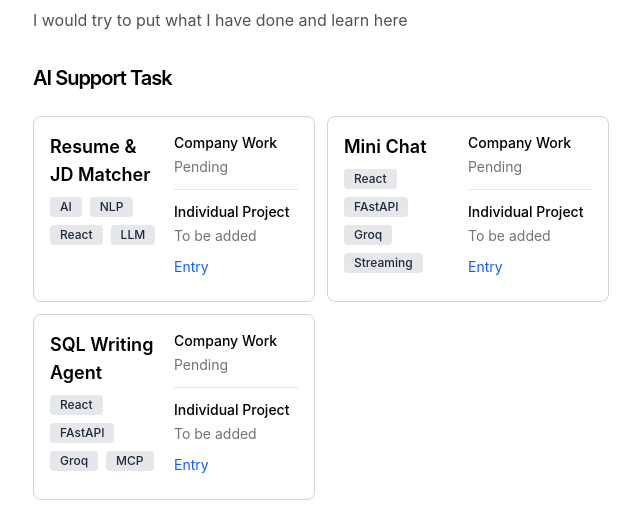
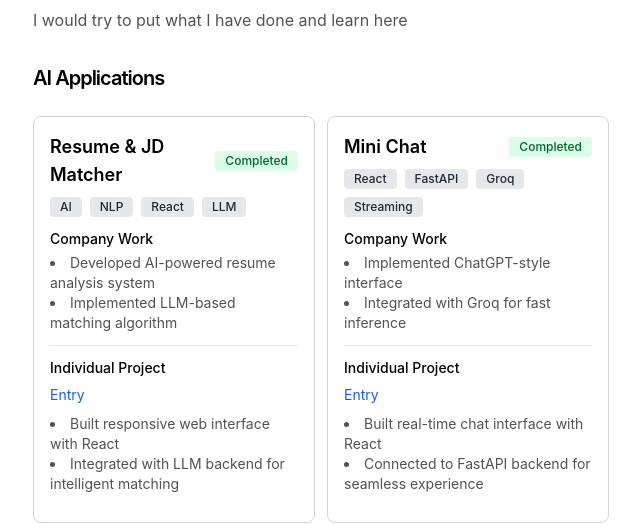
Before and after one commit to CharlotteYW/my-portfolio, a Next.js app: page / in a window 1280 px wide. Shown: the part 300-825 px from the top of the page, without its empty margins (319-959 px from the left). Built offline with nearby package versions, Linux system fonts and the light colour scheme.

Commit message:
AI update 2026-06-19 23:41

```diff
--- /dev/null
+++ b/app/components/project-bullet.tsx
@@ -0,0 +1,39 @@
+import Link from 'next/link'
+
+interface ProjectBulletProps {
+  title: string
+  items: string[]
+  showEntry?: string
+}
+
+export function ProjectBullet({ title, items, showEntry }: ProjectBulletProps) {
+  if (!items || items.length === 0) {
+    return (
+      <div className="mb-3">
+        <h4 className="font-medium text-sm mb-1">{title}</h4>
+        <p className="text-sm text-neutral-500">{showEntry ? 'To be added' : 'Pending'}</p>
+      </div>
+    )
+  }
+
+  return (
+    <div className="mb-3">
+      <h4 className="font-medium text-sm mb-1">{title}</h4>
+      {showEntry && (
+        <div className="mb-2">
+          <Link
+            href={showEntry}
+            className="text-sm text-blue-600 hover:text-blue-800 dark:text-blue-400 dark:hover:text-blue-300"
+          >
+            Entry
+          </Link>
+        </div>
+      )}
+      <ul className="text-sm list-disc list-inside text-neutral-600 dark:text-neutral-400">
+        {items.map((item, index) => (
+          <li key={index}>{item}</li>
+        ))}
+      </ul>
+    </div>
+  )
+}
--- a/app/components/project-card.tsx
+++ b/app/components/project-card.tsx
@@ -1,14 +1,14 @@
 import Link from 'next/link'
+import { ProjectBullet } from './project-bullet'
 
 interface ProjectCardProps {
   title: string
-  description: string
   href: string
   tags: string[]
   status?: 'In Progress' | 'Completed' | 'Planned'
   companyWork?: string[]
-  projectDescription?: string
-
+  individualProject?: string[]
+  individualProjectHref?: string
 }
 
 const statusConfig = {
@@ -28,19 +28,22 @@ const statusConfig = {
 
 export function ProjectCard({
   title,
-  description,
   href,
   tags,
   status='Completed',
   companyWork,
-  projectDescription
+  individualProject,
+  individualProjectHref
 }: ProjectCardProps) {
 return (
   <div className="border border-gray-300 dark:border-gray-700 rounded-lg p-4 transition-transform hover:scale-[1.02]">
-    <div className="flex flex-col md:flex-row">
-      <div className="md:w-1/2 mb-4 md:mb-0 md:pr-4">
+    <div className="mb-3">
+      <div className="flex items-center justify-between mb-2">
         <h3 className="text-lg font-semibold">{title}</h3>
-        <div className="mt-2 mb-3">
+        <span className={`text-xs font-medium px-2.5 py-0.5 rounded ${statusConfig[status].style}`}>
+          {statusConfig[status].label}
+        </span>
+      </div>
       <div className="flex flex-wrap gap-2">
         {tags.map((tag) => (
           <span
@@ -52,46 +55,21 @@ return (
         ))}
       </div>
     </div>
+
+    <div className="mb-3">
+      <ProjectBullet
+        title="Company Work"
+        items={companyWork}
+        showEntry={false}
+      />
     </div>
 
-      <div className="md:w-1/2">
-        {companyWork && companyWork.length > 0 && (
-          <div className="mb-3">
-            <h4 className="font-medium text-sm mb-1">Company Work</h4>
-            <ul className="text-sm list-disc list-inside text-neutral-600 dark:text-neutral-400">
-              {companyWork.map((work, index) => (
-                <li key={index}>{work}</li>
-              ))}
-            </ul>
-          </div>
-        )}
-
-        {(!companyWork || companyWork.length === 0) && (
-          <div className="mb-3">
-            <h4 className="font-medium text-sm mb-1">Company Work</h4>
-            <p className="text-sm text-neutral-500">Pending</p>
-          </div>
-        )}
-
     <div className="border-t border-gray-200 dark:border-gray-600 pt-3 mt-3">
-          <h4 className="font-medium text-sm mb-1">Individual Project</h4>
-          {projectDescription ? (
-            <p className="text-neutral-600 dark:text-neutral-400 text-sm">{projectDescription}</p>
-          ) : (
-            <p className="text-sm text-neutral-500">To be added</p>
-          )}
-          {href && (
-            <div className="mt-2">
-              <Link
-                href={href}
-                className="text-sm text-blue-600 hover:text-blue-800 dark:text-blue-400 dark:hover:text-blue-300"
-              >
-                Entry
-              </Link>
-            </div>
-          )}
-        </div>
-      </div>
+      <ProjectBullet
+        title="Individual Project"
+        items={individualProject}
+        showEntry={individualProjectHref}
+      />
     </div>
   </div>
 )
--- a/app/page.tsx
+++ b/app/page.tsx
@@ -22,28 +22,52 @@ export default function Page() {
       </div>
 
       <div className="my-8">
-        <h2 className="font-semibold text-xl mb-6 tracking-tighter">AI Support Task</h2>
+        <h2 className="font-semibold text-xl mb-6 tracking-tighter">AI Applications</h2>
         <div className="grid grid-cols-1 md:grid-cols-2 gap-3">
           <ProjectCard
             title="Resume & JD Matcher"
-            description="A tool that uses AI to analyze the match between a resume and a job description, providing a match score and insights for improvement."
             href="https://resume-match-ox1akazjv-charlotte-yw-s-projects.vercel.app/"
             tags={['AI', 'NLP', 'React', 'LLM']}
             status="Completed"
+            companyWork={[
+              "Developed AI-powered resume analysis system",
+              "Implemented LLM-based matching algorithm"
+            ]}
+            individualProject={[
+              "Built responsive web interface with React",
+              "Integrated with LLM backend for intelligent matching"
+            ]}
+            individualProjectHref="https://resume-match-ox1akazjv-charlotte-yw-s-projects.vercel.app/"
           />
           <ProjectCard
             title="Mini Chat"
-            description="Implement a Chat GPT style app that it can interact with you by using react, Groq, Supabase and FastAPI in the backend"
             href="https://mini-chat-ebon.vercel.app/"
-            tags={['React', 'FAstAPI', 'Groq', 'Streaming']}
+            tags={['React', 'FastAPI', 'Groq', 'Streaming']}
             status="Completed"
+            companyWork={[
+              "Implemented ChatGPT-style interface",
+              "Integrated with Groq for fast inference"
+            ]}
+            individualProject={[
+              "Built real-time chat interface with React",
+              "Connected to FastAPI backend for seamless experience"
+            ]}
+            individualProjectHref="https://mini-chat-ebon.vercel.app/"
           />
           <ProjectCard
             title="SQL Writing Agent"
-            description="Implement a SQL writing agent that can help you write sql from natural language"
             href="https://sql-agent-dusky.vercel.app/"
-            tags={['React', 'FAstAPI', 'Groq', 'MCP']}
+            tags={['React', 'FastAPI', 'Groq', 'MCP']}
             status="Completed"
+            companyWork={[
+              "Developed SQL query generation tool",
+              "Integrated with various database connectors"
+            ]}
+            individualProject={[
+              "Built interactive SQL editor interface",
+              "Connected to LLM for natural language to SQL conversion"
+            ]}
+            individualProjectHref="https://sql-agent-dusky.vercel.app/"
           />
         </div>
       </div>
```
Lines whose indentation alone changed are shown as unchanged.
